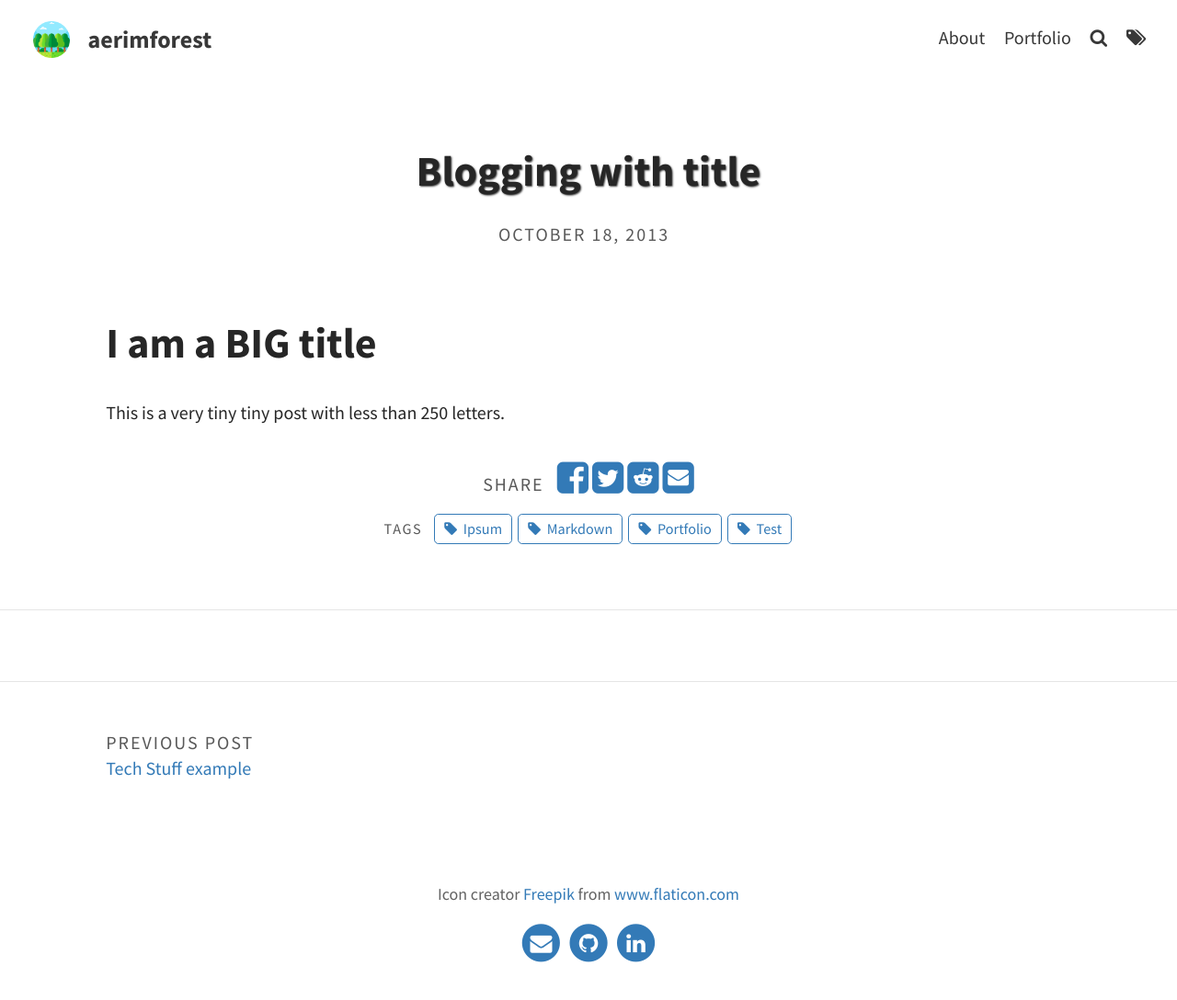
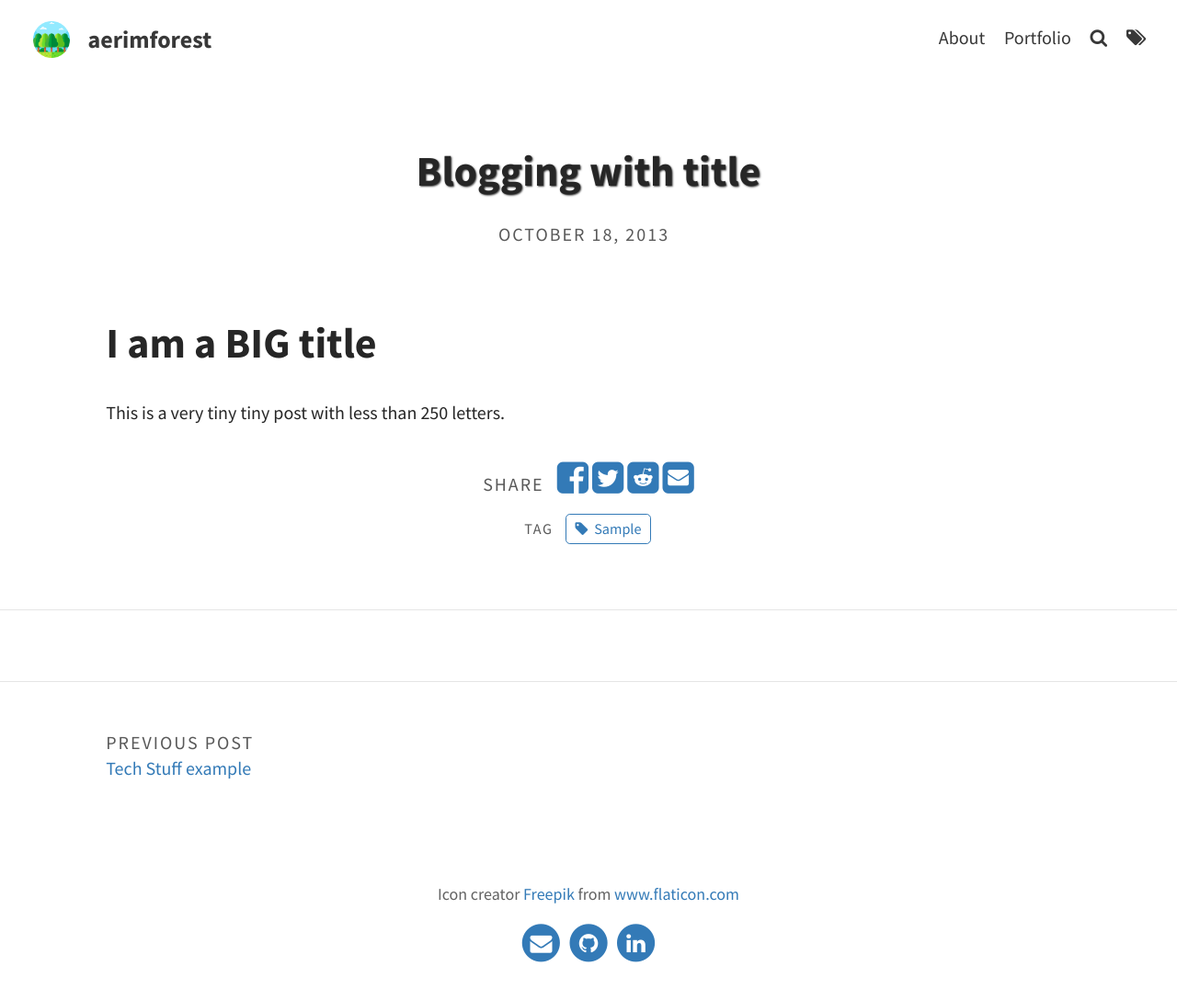
Before and after one commit to aerimforest/yenimm, a Jekyll site: the page built from _posts/2013-10-18-blogging-with-title.md, in a window 1280 px wide. Shown: the whole page at 92% size. Built offline with Jekyll 4.4.1, drawn with Linux system fonts in a browser that asks for light colours; comment, search, counter and statistics services are not loaded.

Commit message:
Update 2013-10-18-blogging-with-title.md

```diff
--- a/_posts/2013-10-18-blogging-with-title.md
+++ b/_posts/2013-10-18-blogging-with-title.md
@@ -2,7 +2,7 @@
 layout: post
 title: >
     Blogging with title
-tags: [Test, Ipsum, Markdown, Portfolio]
+tags: [Sample]
 ---
 
 # I am a BIG title
```
